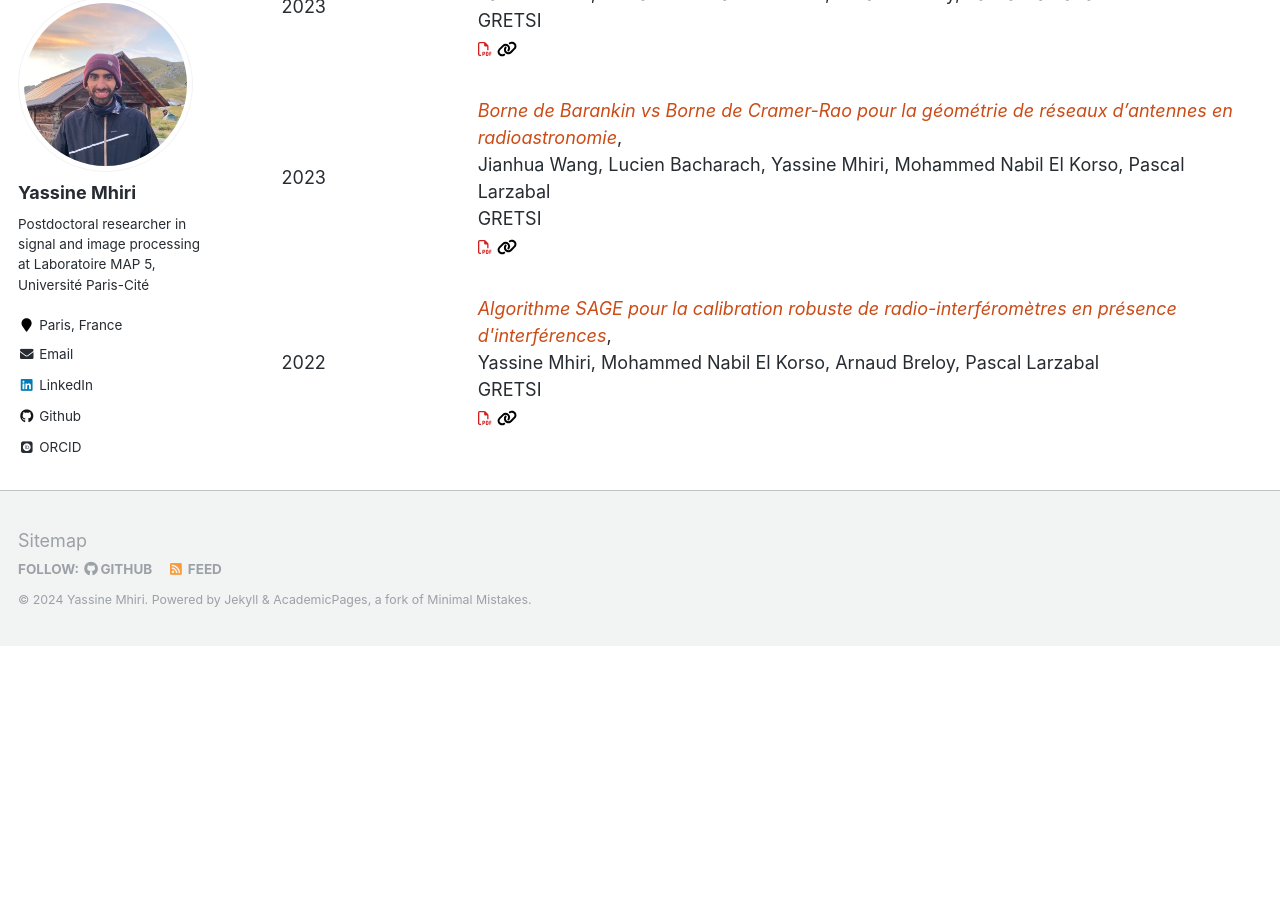
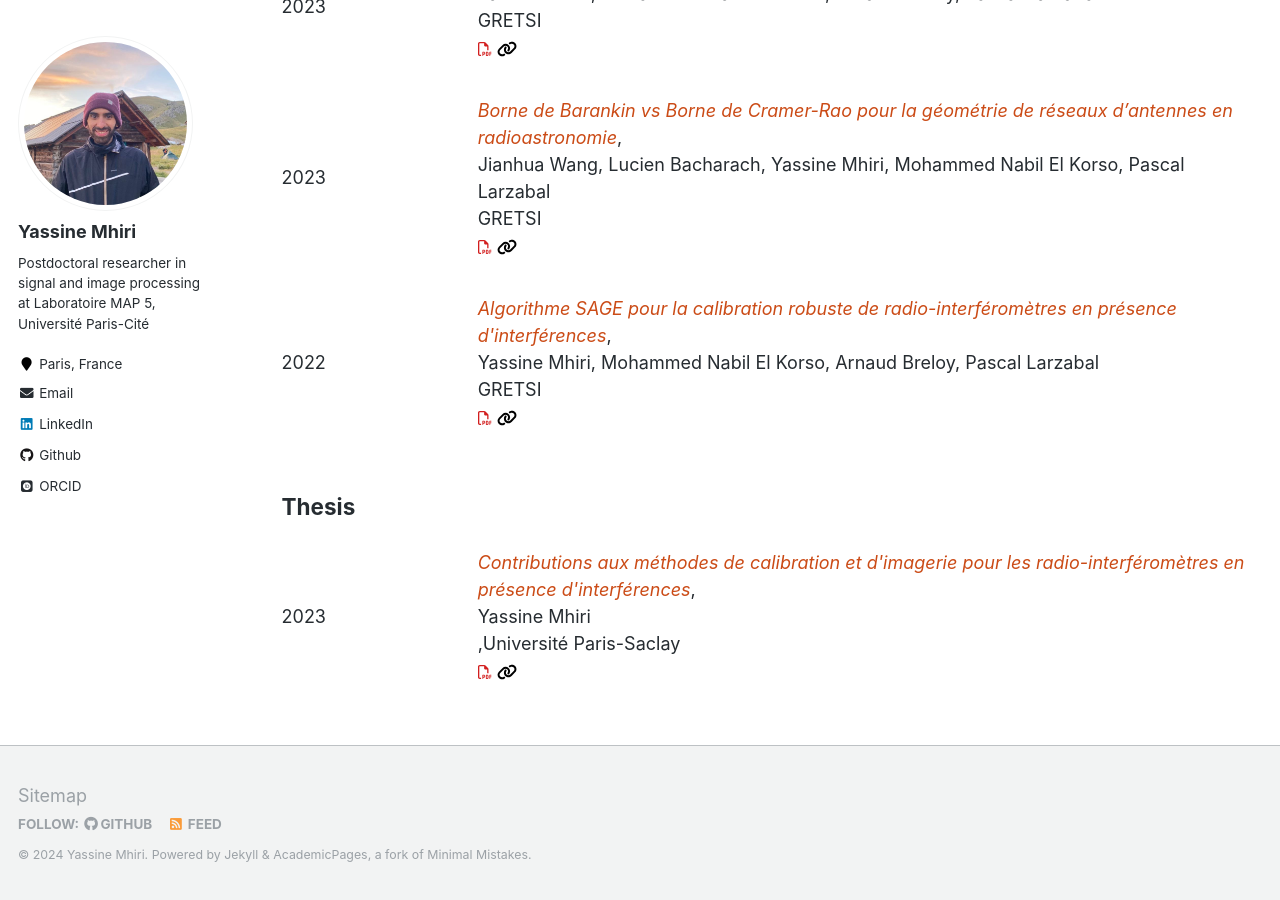
Before and after one commit to y-mhiri/y-mhiri.github.io, a Jekyll site: the page built from _pages/publications.html, in a window 1280 px wide and 900 px high, scrolled down 1037 px. Built offline with Jekyll 4.4.1, drawn with Linux system fonts in a browser that asks for light colours; some web fonts are replaced; before the commit the page ends 1683 px from its top, so only the background shows below that.

Commit message:
added thesis

```diff
--- a/_data/publications.yml
+++ b/_data/publications.yml
@@ -85,3 +85,14 @@ type:
         year: 2022
         url: https://gretsi.fr/data/colloque/pdf/2022_mhiri920.pdf
         pdf: https://gretsi.fr/data/colloque/pdf/2022_mhiri920.pdf
+
+  - section_title: Thesis
+    publications:
+      - id: mhiri2023methodes
+        title: Contributions aux méthodes de calibration et d'imagerie pour les radio-interféromètres en présence d'interférences
+        authors: Yassine Mhiri
+        publisher: Université Paris-Saclay
+        year: 2023
+        url: https://theses.hal.science/tel-04297295v1
+        pdf: https://theses.hal.science/tel-04297295v1/file/126729_MHIRI_2023_archivage.pdf
+        type: thesis
```
